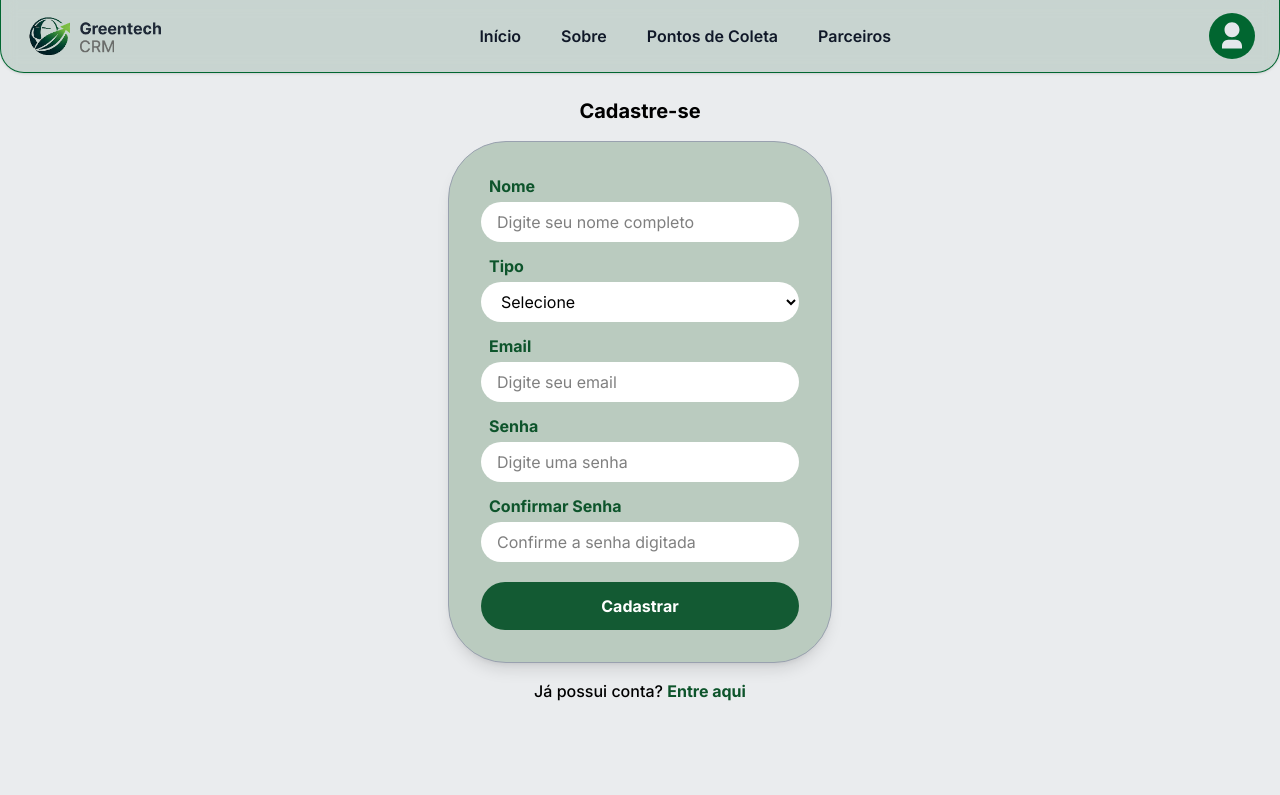
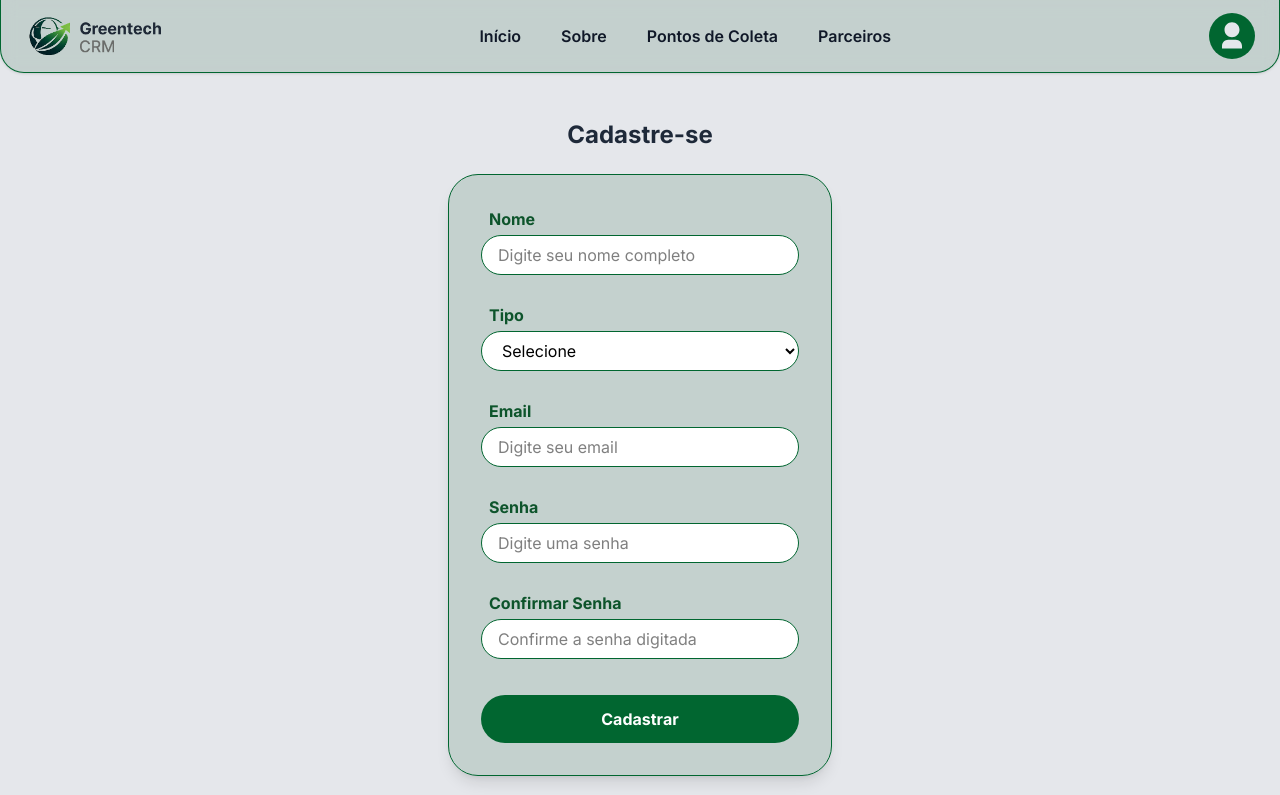
Before and after one commit to ON-ToMany/Sistema-de-CRM-Front, a React (Vite) app: page /cadastrar in a window 1280 px wide. Shown: the top 795 px of the page. Built offline with nearby package versions, Linux system fonts and the light colour scheme.

Commit message:
style: ajusta estilos dos formulários

```diff
--- a/src/pages/auth/cadastrar/CadastrarUsuario.tsx
+++ b/src/pages/auth/cadastrar/CadastrarUsuario.tsx
@@ -1,11 +1,8 @@
-
-
 import { useEffect, useState, type ChangeEvent} from 'react'
 import { usuarioCadastrar } from '../../../services/Service'
 import { useNavigate, Link } from 'react-router-dom'
 import type Usuario from '../../../models/Usuario'
 import { ToastAlerta } from '../../../utils/ToastAlerta'
-import { ClipLoader } from "react-spinners";
 
 export default function CadastrarUsuario() {
   const navigate = useNavigate()
@@ -49,7 +46,6 @@ export default function CadastrarUsuario() {
         ToastAlerta("Usuário cadastrado com sucesso!", 'success')
         retornarLogin()
       } catch (error: any) {
-        console.log(error)
         ToastAlerta("Erro ao cadastrar usuário", 'error')
       } finally {
         setIsloading(false)
@@ -63,13 +59,12 @@ export default function CadastrarUsuario() {
   }
 
   return (
-    <div className="flex flex-col items-center justify-center min-h-screen bg-[#EAECEE]">
-      <h1 className='text-xl font-bold text-[#000000] mb-4'>Cadastre-se</h1>
-
+    <div className="flex flex-col items-center py-30 px-4 md:px-0 justify-center min-h-screen">
+      <h2 className="font-bold text-center text-gray-800 max-w-100px mb-6 text-2xl leading-tight">Cadastre-se</h2>
 
       <form
         onSubmit={CadastroDeUsuario}
-        className='bg-[#bacbbf] p-8 rounded-[58px] border border-gray-400 w-full max-w-sm flex flex-col gap-3 shadow-lg'
+        className="bg-green-900/15 p-8 rounded-[30px] border border-green-800 w-full max-w-sm gap-7 flex flex-col shadow-lg"
       >
 
         <div className="flex flex-col">
@@ -79,7 +74,7 @@ export default function CadastrarUsuario() {
             name="nome"
             placeholder='Digite seu nome completo'
             value={usuario.nome}
-            className=' bg-white w-full h-10 rounded-full px-4 outline-none focus:ring-2 focus:ring-[#0D542B]'
+            className=' bg-white w-full h-10 rounded-full border border-green-800 px-4 outline-none focus:ring-2 focus:ring-[#0D542B]'
             onChange={atualizarEstado}
             required
           />
@@ -89,7 +84,7 @@ export default function CadastrarUsuario() {
           <label htmlFor="tipo" className='text-[#0D542B] font-bold mb-1 ml-2'>Tipo</label>
           <select
             name="tipo"
-            className='w-full bg-white h-10 rounded-full px-4 outline-none focus:ring-2 focus:ring-[#0D542B]'
+            className='w-full bg-white h-10 rounded-full border border-green-800 px-4 outline-none focus:ring-2 focus:ring-[#0D542B]'
             value={usuario.tipo}
             onChange={atualizarEstado}
             required
@@ -108,7 +103,7 @@ export default function CadastrarUsuario() {
             type="email"
             name="email"
             placeholder='Digite seu email'
-            className='w-full bg-white h-10 rounded-full px-4 outline-none focus:ring-2 focus:ring-[#0D542B]'
+            className='w-full bg-white h-10 rounded-full border border-green-800 px-4 outline-none focus:ring-2 focus:ring-[#0D542B]'
             value={usuario.email}
             onChange={atualizarEstado}
             required
@@ -122,7 +117,7 @@ export default function CadastrarUsuario() {
             name="senha"
             placeholder='Digite uma senha'
             value={usuario.senha}
-            className='w-full bg-white h-10 rounded-full px-4 outline-none focus:ring-2 focus:ring-[#0D542B]'
+            className='w-full bg-white h-10 rounded-full border border-green-800 px-4 outline-none focus:ring-2 focus:ring-[#0D542B]'
             onChange={atualizarEstado}
             required
           />
@@ -135,7 +130,7 @@ export default function CadastrarUsuario() {
             name="confirmarSenha"
             placeholder='Confirme a senha digitada'
             value={confirmarSenha}
-            className='w-full h-10  bg-white rounded-full px-4 outline-none focus:ring-2 focus:ring-[#0D542B]'
+            className='w-full h-10 bg-white rounded-full border border-green-800 px-4 outline-none focus:ring-2 focus:ring-[#0D542B]'
             onChange={handleSenha}
             required
           />
@@ -143,10 +138,10 @@ export default function CadastrarUsuario() {
 
         <button
           type="submit"
-          className='bg-[#135A33] cursor-pointer text-white font-bold py-3 rounded-full hover:bg-[#0a3d20] transition-colors flex justify-center items-center'
+          className='bg-green-800 cursor-pointer text-white font-bold py-3 rounded-full hover:bg-green-900 transition-colors flex justify-center items-center'
           disabled={isloading}
         >
-          {isloading ? <ClipLoader size={43}/> : 'Cadastrar'}
+          {isloading ? 'Cadastrando...' : 'Cadastrar'}
         </button>
       </form>
       <p className="mt-4 text-black font-medium">
--- a/src/pages/auth/login/Login.tsx
+++ b/src/pages/auth/login/Login.tsx
@@ -37,14 +37,13 @@ export default function LoginUsuario() {
   }
 
   return (
-    <div className="flex flex-col items-center justify-center min-h-screen bg-[#EAECEE]">
-
+    <div className="flex flex-col items-center px-4 md:px-0 justify-center min-h-screen">
       <p className="font-bold text-center text-gray-800 max-w-100px mb-6 text-[18px] leading-tight">
         Acesse sua conta para acompanhar ou gerenciar o processo de descarte de seu equipamento.
       </p>
 
       <form onSubmit={logar}
-        className="bg-[#bacbbf] p-8 rounded-[30px] border border-gray-400 w-full max-w-sm flex flex-col shadow-lg"
+        className="bg-green-900/15 p-8 rounded-[30px] border border-green-800 w-full max-w-sm flex flex-col shadow-lg"
       >
         <div className="flex flex-col mb-4">
           <label htmlFor="usuario" className="text-[#0D542B] font-bold mb-1 ml-2">Usuário</label>
@@ -54,7 +53,7 @@ export default function LoginUsuario() {
             name="usuario"
             value={usuarioLogin.email}
             placeholder="Digite seu email"
-            className="w-full h-10 rounded-full px-4 outline-none focus:ring-2 focus:ring-[#0D542B] bg-white"
+            className="w-full h-10 rounded-full border border-green-800 px-4 outline-none focus:ring-2 focus:ring-[#0D542B] bg-white"
             onChange={atualizarEstado}
           />
         </div>
@@ -67,14 +66,14 @@ export default function LoginUsuario() {
             name="senha"
             placeholder="Digite sua senha"
             value={usuarioLogin.senha ?? ''}
-            className="w-full h-10 rounded-full px-4 outline-none focus:ring-2 focus:ring-[#0D542B] bg-white"
+            className="w-full h-10 rounded-full border border-green-800 px-4 outline-none focus:ring-2 focus:ring-[#0D542B] bg-white"
             onChange={atualizarEstado}
           />
         </div>
 
         <button
           type="submit"
-          className="cursor-pointer w-full h-12 rounded-full bg-[#135A33] text-white font-bold hover:bg-[#0a3d20] transition-colors"
+          className="cursor-pointer w-full h-12 rounded-full bg-green-800 text-white font-bold hover:bg-green-900 transition-colors"
         >
           {isloading ? 'Entrando...' : 'Entrar'}
         </button>
```
